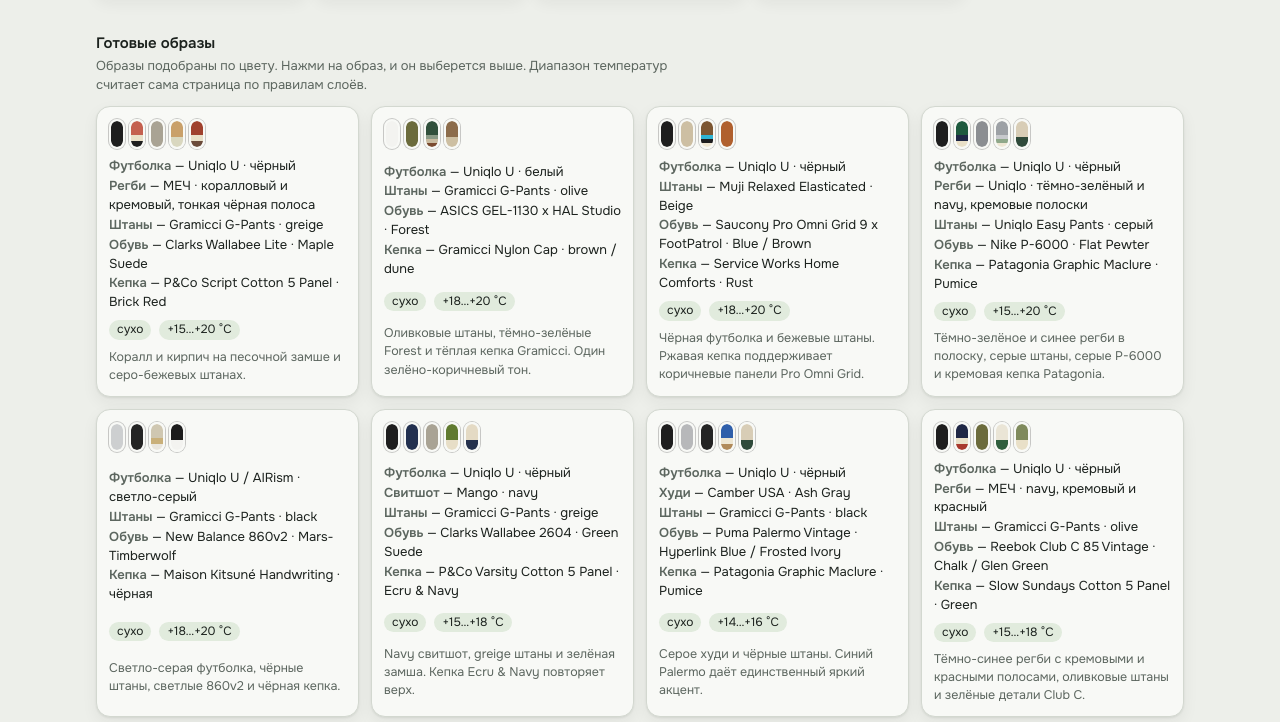
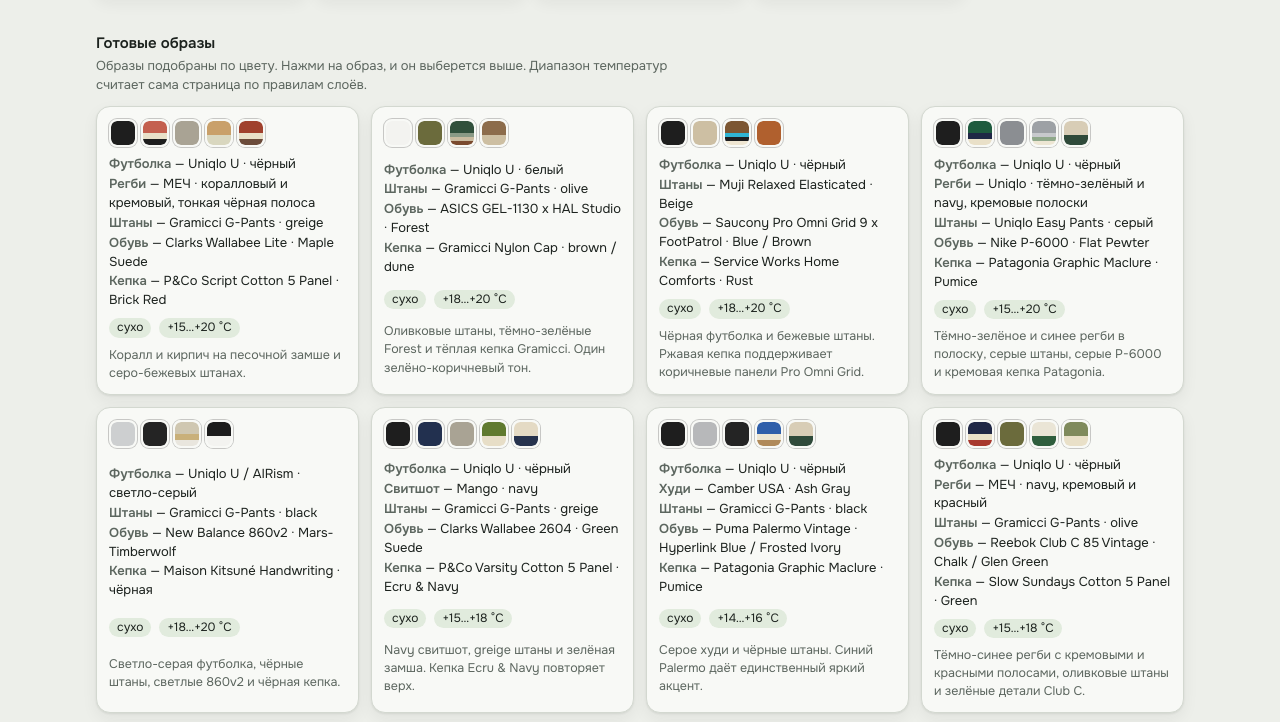
Before and after one commit to iheartbeard/wardrobe-fits, a website with bundled scripts: page index.html in a window 1280 px wide. Shown: the part 3756-4478 px from the top of the page. Built offline with nearby package versions, Linux system fonts and the light colour scheme; no server answers; a web font is replaced by a local one.

Commit message:
Ready-made looks: square swatches, main colour on top
Co-Authored-By: Claude Sonnet 5.5 <noreply@anthropic.com>
Claude-Session: https://claude.ai/code/session_01UBbrihQL3mEDKg2J3DugCg

```diff
--- a/css/styles.css
+++ b/css/styles.css
@@ -420,9 +420,10 @@ section.sec > h2 {
   /* цвет только внутри рамки: рамка одного цвета, а многоцветный фон не повторяется под ней кусками */
   background-clip: padding-box;
   background-repeat: no-repeat;
-  width: 16px;
-  height: 30px;
-  border-radius: 999px;
+  /* в готовых образах — скруглённый квадрат: основной цвет сверху, детали ниже */
+  width: 28px;
+  height: 28px;
+  border-radius: 8px;
   border: 2px solid var(--surface);
   margin-right: 4px;
   box-shadow: 0 0 0 1px rgba(0, 0, 0, 0.2);
--- a/sw.js
+++ b/sw.js
@@ -1,5 +1,5 @@
 /* Service worker: приложение работает без сети. */
-const CACHE_VERSION = 'garderob-v35';
+const CACHE_VERSION = 'garderob-v36';
 
 const APP_FILES = [
   './',
```
